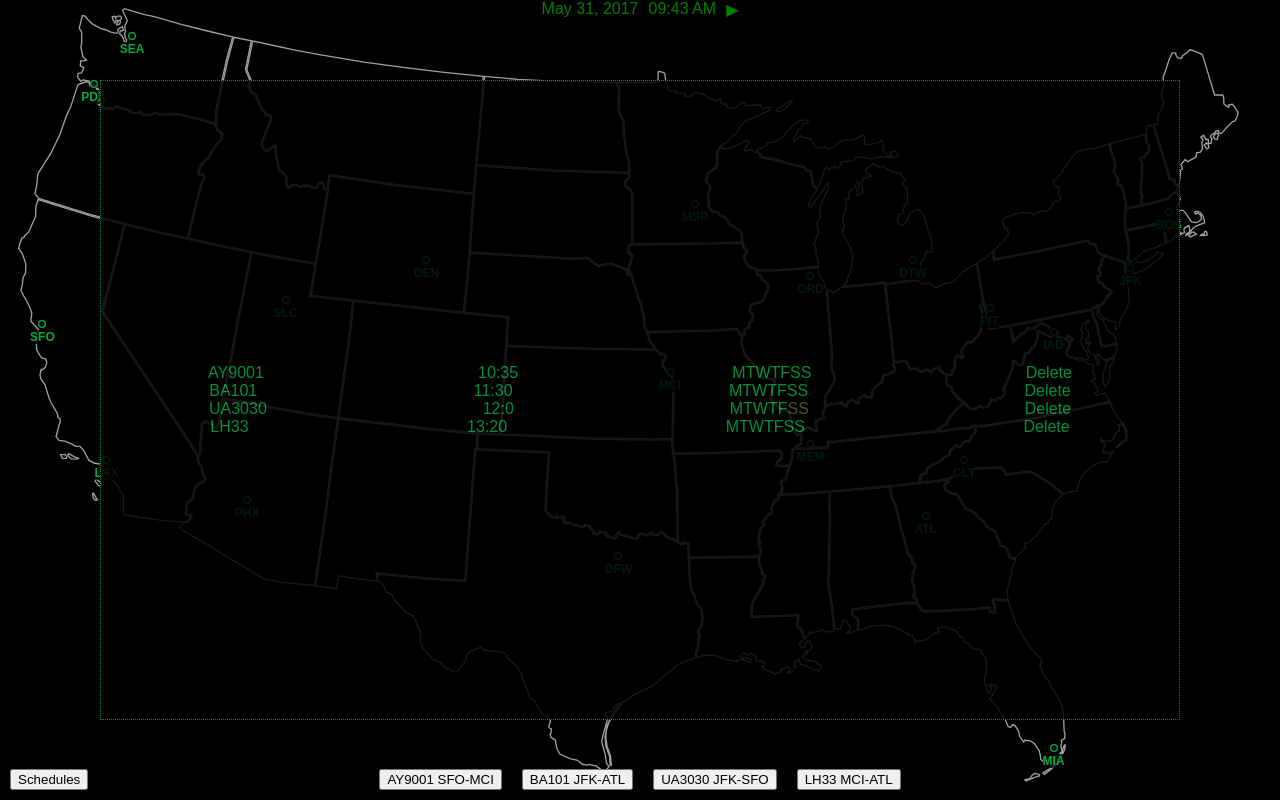
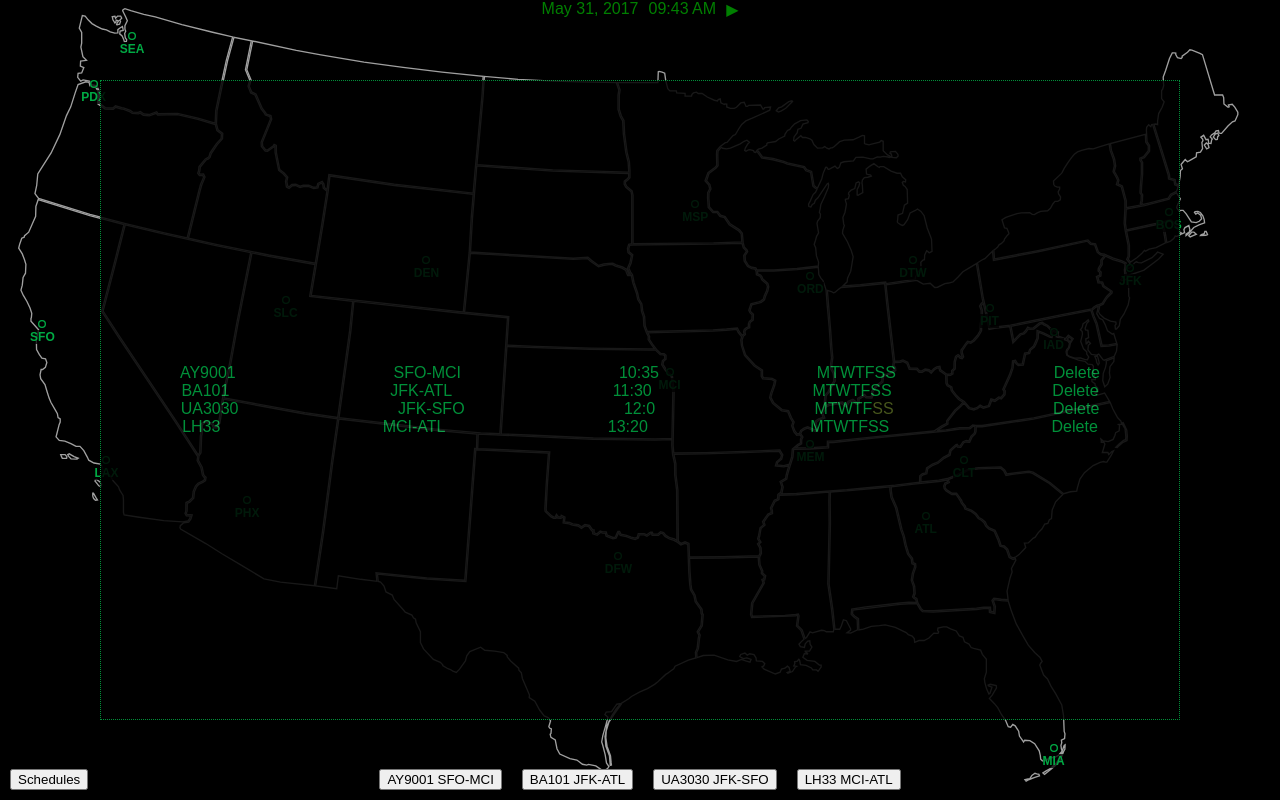
Before and after one commit to kpsroka/AirYou, a React (Create React App) app: page / in a window 1280 px wide. Both pictures are taken after a click on the button "Schedules". Built offline with nearby package versions, Linux system fonts and the light colour scheme.

Commit message:
Adding route to schedule list items

```diff
--- a/src/ui/schedule/ScheduleList.js
+++ b/src/ui/schedule/ScheduleList.js
@@ -35,6 +35,7 @@ class ScheduleList extends Component {
               key={flight.flightId}
               className="scheduleListItem">
               <div>{flight.flightId}</div>
+              <div>{flight.departureAirportCode}-{flight.arrivalAirportCode}</div>
               <div>{flight.schedule.departureHours}:{flight.schedule.departureMinutes}</div>
               <div>
                 {DAYS_OF_WEEK_RANGE.map((dayOfWeek) => (
```
